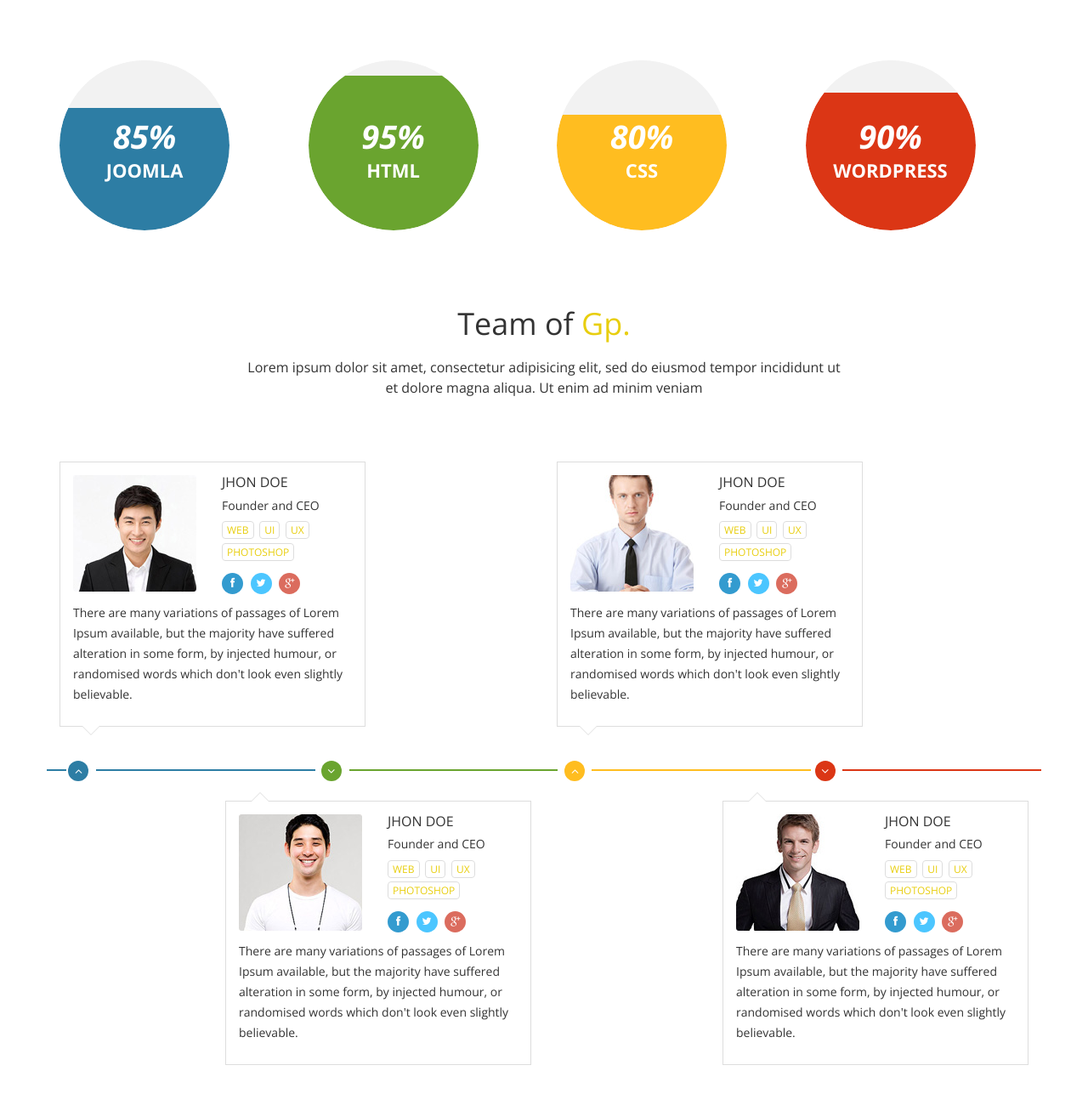
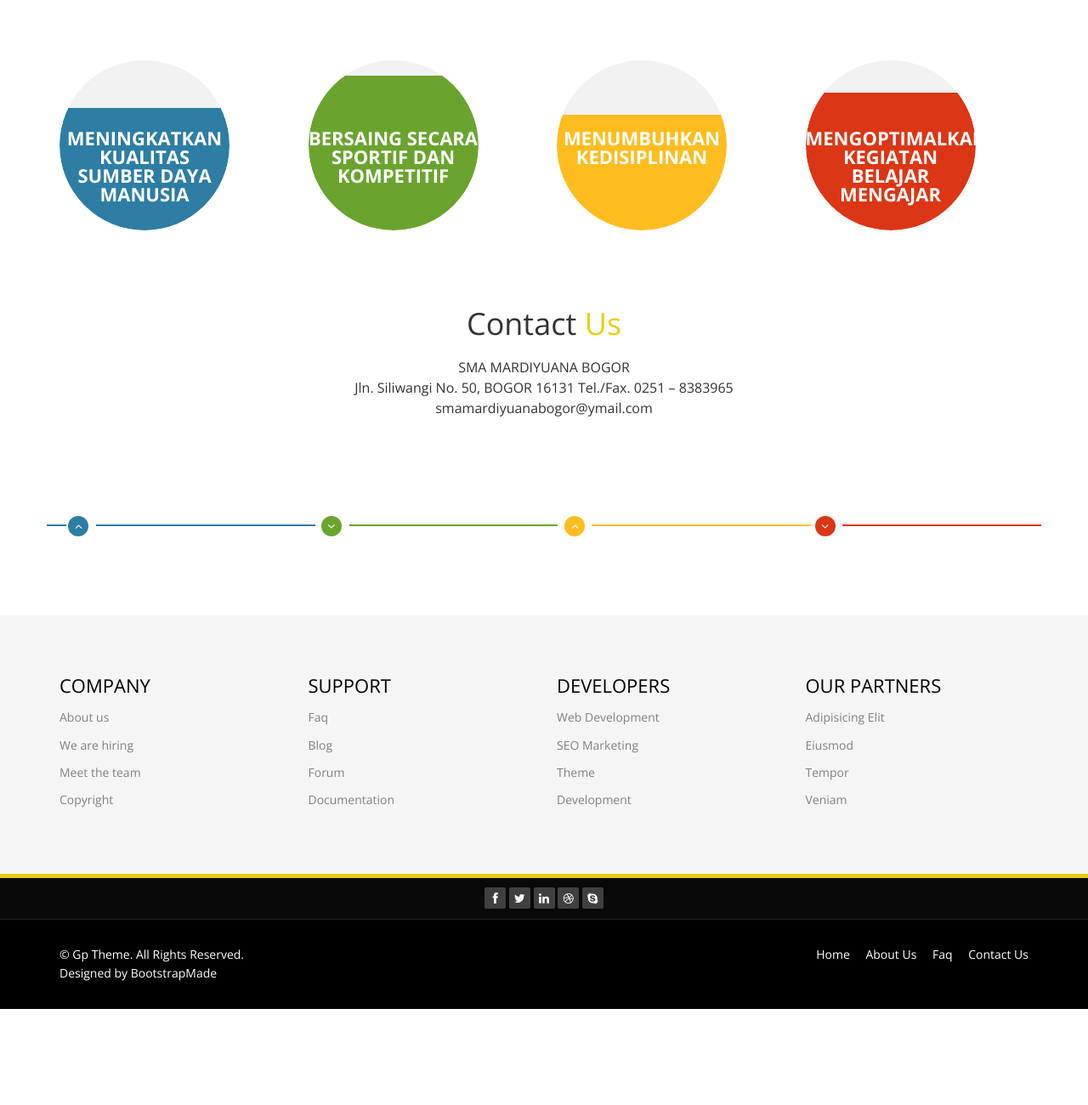
Before and after one commit to stevenkosasih/Fail, a plain HTML site: page about-us.html in a window 1280 px wide. Shown: the part 320-1620 px from the top of the page at 85% size. After the commit the page ends 1507 px from the top, so only its background shows below. Drawn offline with nearby package versions, Linux system fonts and the light colour scheme.

Commit message:
Update about-us

```diff
--- a/about-us.html
+++ b/about-us.html
@@ -67,8 +67,8 @@
           <div class="col-sm-3">
             <div class="sinlge-skill wow fadeInDown" data-wow-duration="1000ms" data-wow-delay="300ms">
               <div class="joomla-skill">
-                <p><em>85%</em></p>
-                <p>Joomla</p>
+                <p><em></em></p>
+                <p>Meningkatkan kualitas Sumber Daya Manusia</p>
               </div>
             </div>
           </div>
@@ -76,8 +76,8 @@
           <div class="col-sm-3">
             <div class="sinlge-skill wow fadeInDown" data-wow-duration="1000ms" data-wow-delay="600ms">
               <div class="html-skill">
-                <p><em>95%</em></p>
-                <p>HTML</p>
+                <p><em></em></p>
+                <p>Bersaing secara sportif dan kompetitif</p>
               </div>
             </div>
           </div>
@@ -85,8 +85,8 @@
           <div class="col-sm-3">
             <div class="sinlge-skill wow fadeInDown" data-wow-duration="1000ms" data-wow-delay="900ms">
               <div class="css-skill">
-                <p><em>80%</em></p>
-                <p>CSS</p>
+                <p><em></em></p>
+                <p>Menumbuhkan kedisiplinan</p>
               </div>
             </div>
           </div>
@@ -94,8 +94,8 @@
           <div class="col-sm-3">
             <div class="sinlge-skill wow fadeInDown" data-wow-duration="1000ms" data-wow-delay="1200ms">
               <div class="wp-skill">
-                <p><em>90%</em></p>
-                <p>Wordpress</p>
+                <p><em></em></p>
+                <p>Mengoptimalkan kegiatan belajar mengajar</p>
               </div>
             </div>
           </div>
@@ -105,69 +105,11 @@
       <!-- our-team -->
       <div class="team">
         <div class="center wow fadeInDown">
-          <h2>Team of <span>Gp.</span></h2>
-          <p class="lead">Lorem ipsum dolor sit amet, consectetur adipisicing elit, sed do eiusmod tempor incididunt ut <br> et dolore magna aliqua. Ut enim ad minim veniam</p>
+          <h2>Contact <span>Us</span></h2>
+          <p class="lead">SMA MARDIYUANA BOGOR <br> Jln. Siliwangi No. 50, BOGOR 16131 Tel./Fax. 0251 – 8383965 <br> smamardiyuanabogor@ymail.com</p>
         </div>
 
-        <div class="row clearfix">
-          <div class="col-md-4 col-sm-6">
-            <div class="single-profile-top wow fadeInDown" data-wow-duration="1000ms" data-wow-delay="300ms">
-              <div class="media">
-                <div class="pull-left">
-                  <a href="#"><img class="media-object" src="images/man1.jpg" alt=""></a>
-                </div>
-                <div class="media-body">
-                  <h4>Jhon Doe</h4>
-                  <h5>Founder and CEO</h5>
-                  <ul class="tag clearfix">
-                    <li class="btn"><a href="#">Web</a></li>
-                    <li class="btn"><a href="#">Ui</a></li>
-                    <li class="btn"><a href="#">Ux</a></li>
-                    <li class="btn"><a href="#">Photoshop</a></li>
-                  </ul>
 
-                  <ul class="social_icons">
-                    <li><a href="#"><i class="fa fa-facebook"></i></a></li>
-                    <li><a href="#"><i class="fa fa-twitter"></i></a></li>
-                    <li><a href="#"><i class="fa fa-google-plus"></i></a></li>
-                  </ul>
-                </div>
-              </div>
-              <!--/.media -->
-              <p>There are many variations of passages of Lorem Ipsum available, but the majority have suffered alteration in some form, by injected humour, or randomised words which don't look even slightly believable.</p>
-            </div>
-          </div>
-          <!--/.col-lg-4 -->
-
-
-          <div class="col-md-4 col-sm-6 col-md-offset-2">
-            <div class="single-profile-top wow fadeInDown" data-wow-duration="1000ms" data-wow-delay="300ms">
-              <div class="media">
-                <div class="pull-left">
-                  <a href="#"><img class="media-object" src="images/man2.jpg" alt=""></a>
-                </div>
-                <div class="media-body">
-                  <h4>Jhon Doe</h4>
-                  <h5>Founder and CEO</h5>
-                  <ul class="tag clearfix">
-                    <li class="btn"><a href="#">Web</a></li>
-                    <li class="btn"><a href="#">Ui</a></li>
-                    <li class="btn"><a href="#">Ux</a></li>
-                    <li class="btn"><a href="#">Photoshop</a></li>
-                  </ul>
-                  <ul class="social_icons">
-                    <li><a href="#"><i class="fa fa-facebook"></i></a></li>
-                    <li><a href="#"><i class="fa fa-twitter"></i></a></li>
-                    <li><a href="#"><i class="fa fa-google-plus"></i></a></li>
-                  </ul>
-                </div>
-              </div>
-              <!--/.media -->
-              <p>There are many variations of passages of Lorem Ipsum available, but the majority have suffered alteration in some form, by injected humour, or randomised words which don't look even slightly believable.</p>
-            </div>
-          </div>
-          <!--/.col-lg-4 -->
-        </div>
         <!--/.row -->
         <div class="row team-bar">
           <div class="first-one-arrow hidden-xs">
@@ -188,61 +130,7 @@
         </div>
         <!--skill_border-->
 
-        <div class="row clearfix">
-          <div class="col-md-4 col-sm-6 col-md-offset-2">
-            <div class="single-profile-bottom wow fadeInUp" data-wow-duration="1000ms" data-wow-delay="600ms">
-              <div class="media">
-                <div class="pull-left">
-                  <a href="#"><img class="media-object" src="images/man3.jpg" alt=""></a>
-                </div>
 
-                <div class="media-body">
-                  <h4>Jhon Doe</h4>
-                  <h5>Founder and CEO</h5>
-                  <ul class="tag clearfix">
-                    <li class="btn"><a href="#">Web</a></li>
-                    <li class="btn"><a href="#">Ui</a></li>
-                    <li class="btn"><a href="#">Ux</a></li>
-                    <li class="btn"><a href="#">Photoshop</a></li>
-                  </ul>
-                  <ul class="social_icons">
-                    <li><a href="#"><i class="fa fa-facebook"></i></a></li>
-                    <li><a href="#"><i class="fa fa-twitter"></i></a></li>
-                    <li><a href="#"><i class="fa fa-google-plus"></i></a></li>
-                  </ul>
-                </div>
-              </div>
-              <!--/.media -->
-              <p>There are many variations of passages of Lorem Ipsum available, but the majority have suffered alteration in some form, by injected humour, or randomised words which don't look even slightly believable.</p>
-            </div>
-          </div>
-          <div class="col-md-4 col-sm-6 col-md-offset-2">
-            <div class="single-profile-bottom wow fadeInUp" data-wow-duration="1000ms" data-wow-delay="600ms">
-              <div class="media">
-                <div class="pull-left">
-                  <a href="#"><img class="media-object" src="images/man4.jpg" alt=""></a>
-                </div>
-                <div class="media-body">
-                  <h4>Jhon Doe</h4>
-                  <h5>Founder and CEO</h5>
-                  <ul class="tag clearfix">
-                    <li class="btn"><a href="#">Web</a></li>
-                    <li class="btn"><a href="#">Ui</a></li>
-                    <li class="btn"><a href="#">Ux</a></li>
-                    <li class="btn"><a href="#">Photoshop</a></li>
-                  </ul>
-                  <ul class="social_icons">
-                    <li><a href="#"><i class="fa fa-facebook"></i></a></li>
-                    <li><a href="#"><i class="fa fa-twitter"></i></a></li>
-                    <li><a href="#"><i class="fa fa-google-plus"></i></a></li>
-                  </ul>
-                </div>
-              </div>
-              <!--/.media -->
-              <p>There are many variations of passages of Lorem Ipsum available, but the majority have suffered alteration in some form, by injected humour, or randomised words which don't look even slightly believable.</p>
-            </div>
-          </div>
-        </div>
         <!--/.row-->
       </div>
       <!--section-->
```
